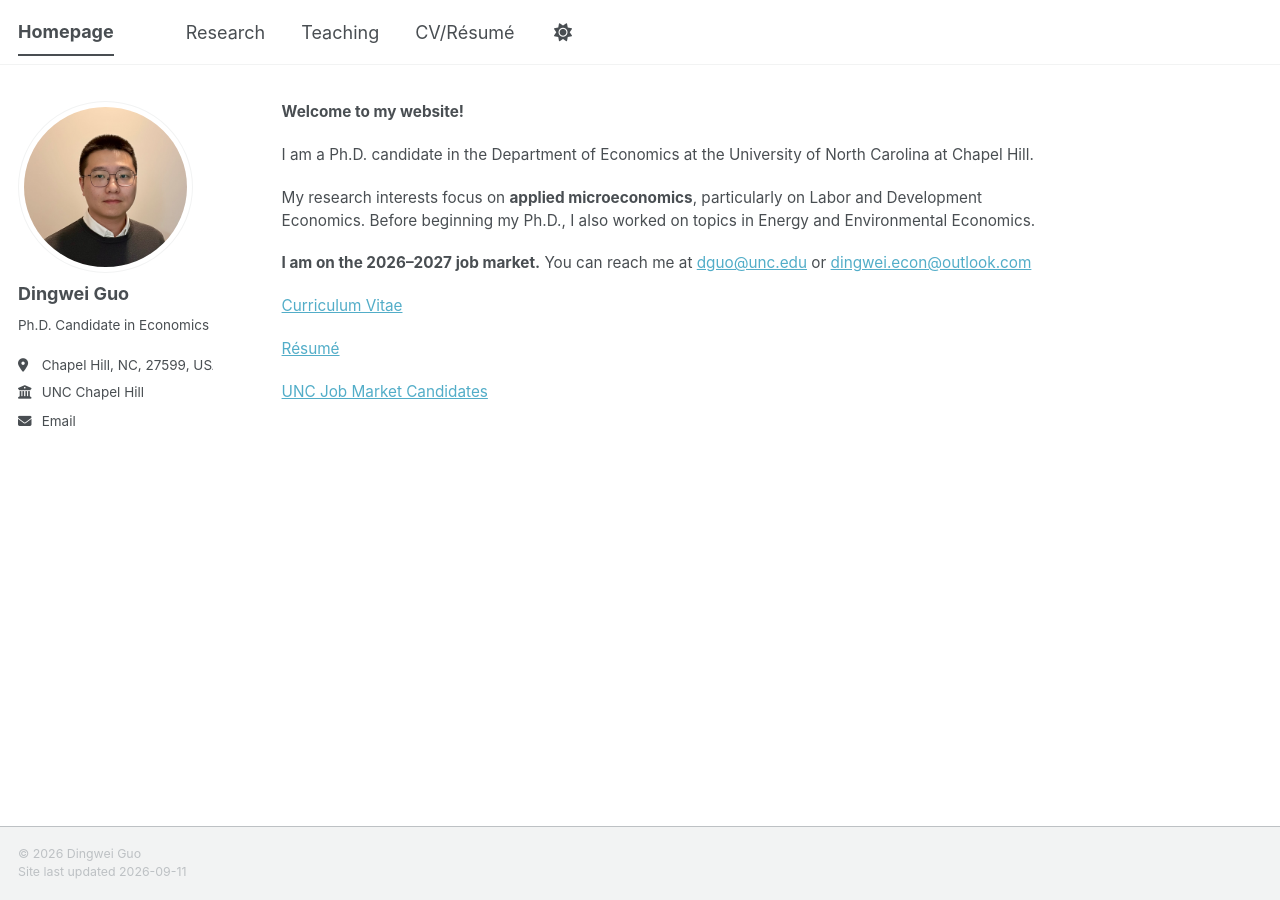
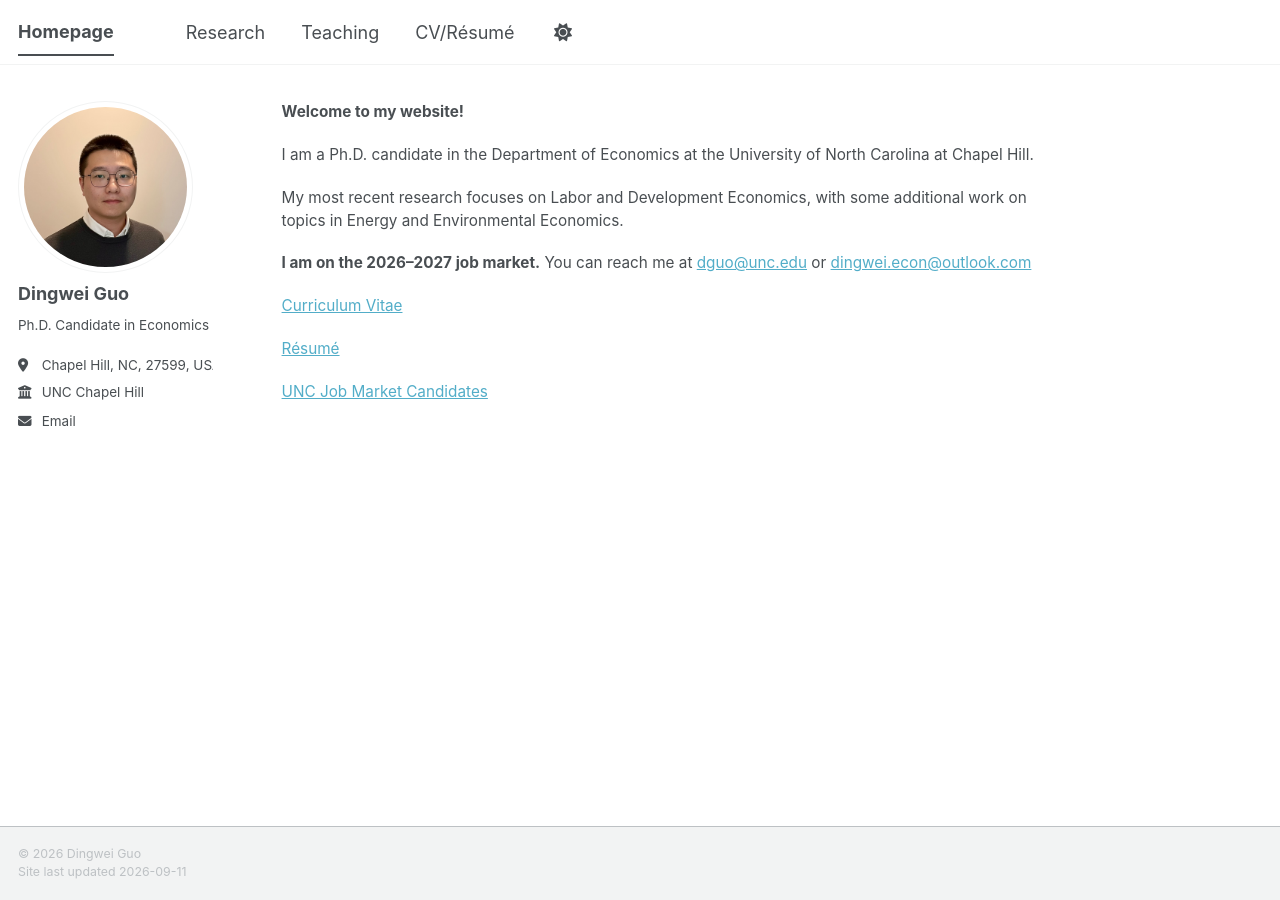
Before and after one commit to dw-guo/dw-guo.github.io, a Jekyll site: the page built from _pages/about.md, in a window 1280 px wide. Built offline with Jekyll 4.4.1, drawn with Linux system fonts in a browser that asks for light colours; a style sheet for code colours, icons or effects is not loaded.

Commit message:
Update about.md

```diff
--- a/_pages/about.md
+++ b/_pages/about.md
@@ -19,7 +19,7 @@ redirect_from:
 
 I am a Ph.D. candidate in the Department of Economics at the University of North Carolina at Chapel Hill.
 
-My research interests focus on **applied microeconomics**, particularly on Labor and Development Economics. Before beginning my Ph.D., I also worked on topics in Energy and Environmental Economics.
+My most recent research focuses on Labor and Development Economics, with some additional work on topics in Energy and Environmental Economics.
 
 **I am on the 2026–2027 job market.** You can reach me at [dguo@unc.edu](mailto:dguo@unc.edu) or [dingwei.econ@outlook.com](mailto:dingwei.econ@outlook.com)
 
```
